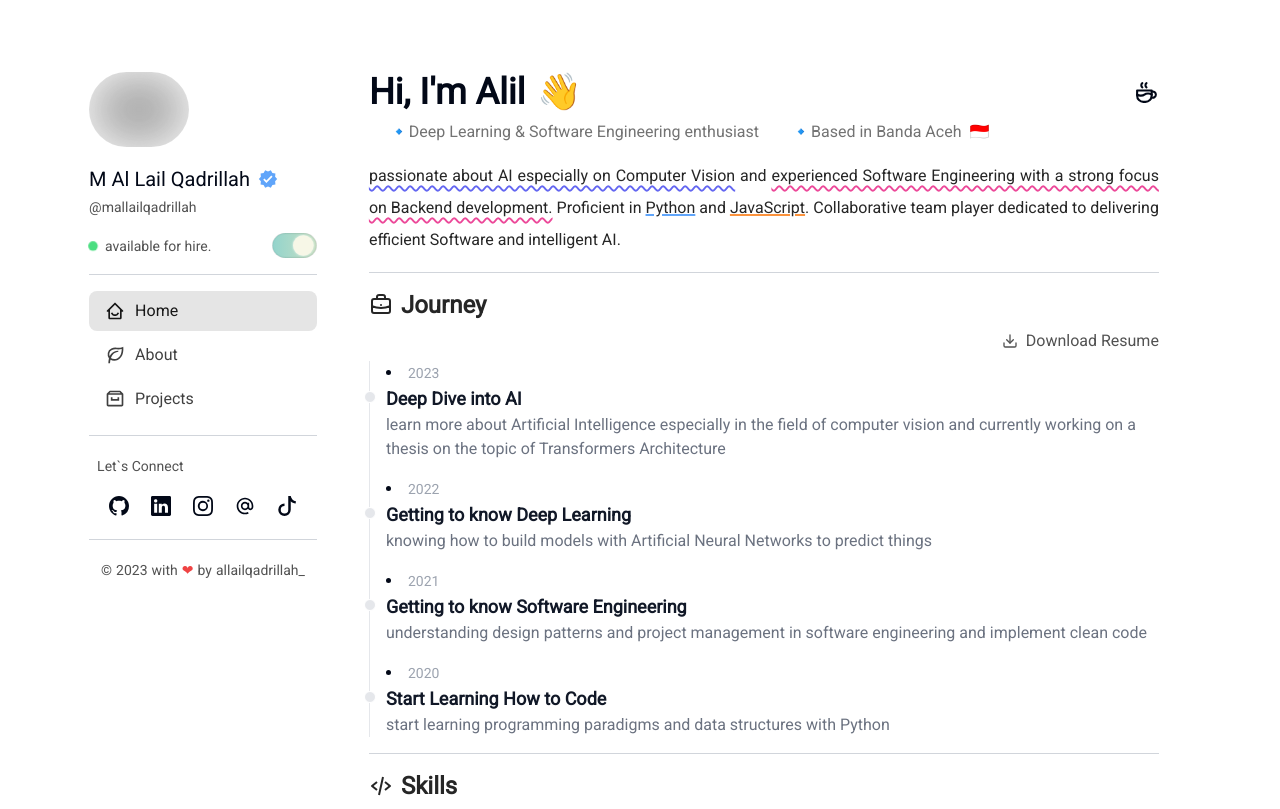
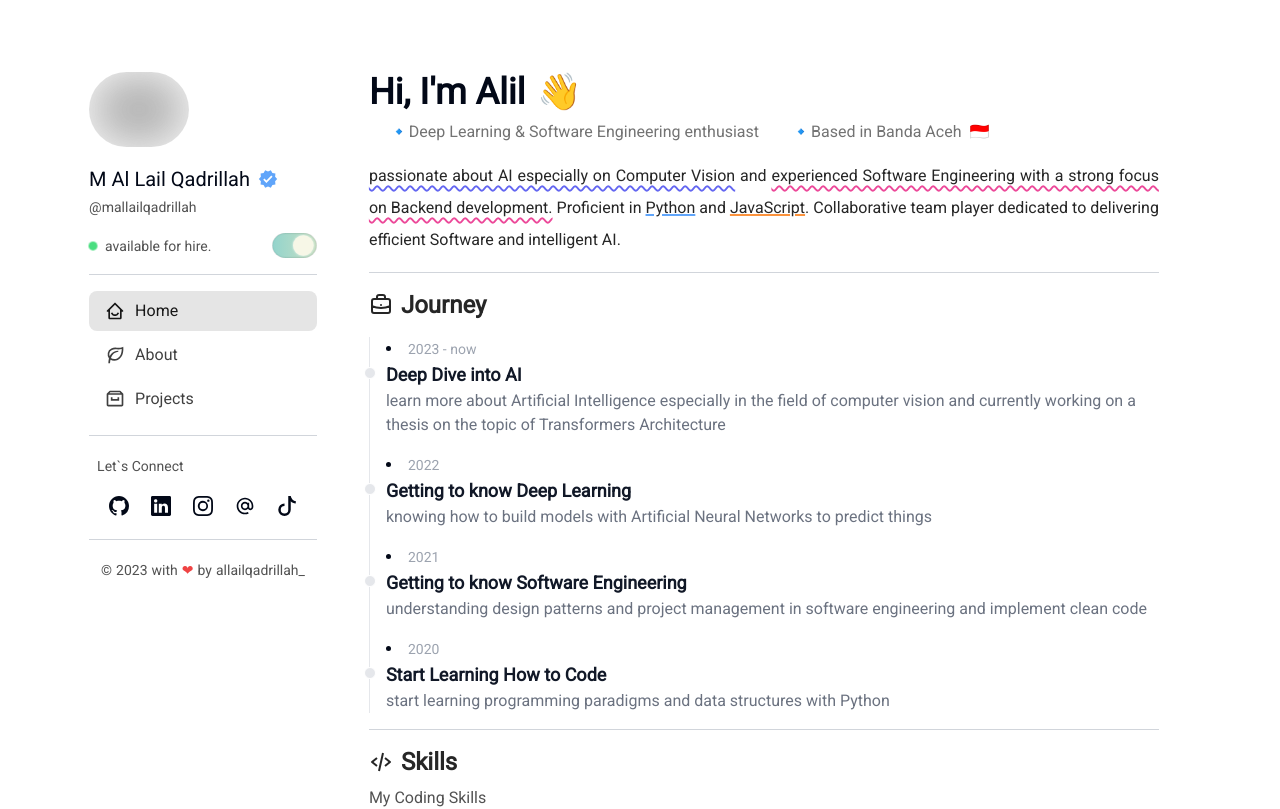
Before and after one commit to allail-qadrillah/Portofolio, a Next.js app: page / in a window 1280 px wide. Shown: the top 809 px of the page. Built offline with nearby package versions, Linux system fonts and the light colour scheme; grey boxes are pictures that could not be loaded.

Commit message:
update: - add now on year - remove Download Resume and Coffe icon

```diff
--- a/constant/timeline.jsx
+++ b/constant/timeline.jsx
@@ -1,6 +1,6 @@
 export const TimeLineData = [
   {
-    year: 2023,
+    year: "2023 - now",
     title: "Deep Dive into AI",
     description: "learn more about Artificial Intelligence especially in the field of computer vision and currently working on a thesis on the topic of Transformers Architecture"
   },
--- a/modules/home/components/Introduction.jsx
+++ b/modules/home/components/Introduction.jsx
@@ -10,7 +10,7 @@ export default function Introduction() {
           <div className="ml-1 animate-waving-hand">👋</div>
         </div>
         <Link href="/" target="_blank" aria-label="buy-me-cofey">
-          <TbCoffee size={25} />
+          {/* <TbCoffee size={25} /> */}
         </Link>
       </div>
       <div className="mt-2 space-y-4">
--- a/modules/home/components/Journey.jsx
+++ b/modules/home/components/Journey.jsx
@@ -21,8 +21,8 @@ export default function Journey() {
           passHref
           className="flex gap-2 items-center hover:gap-3 duration-300 text-neutral-600 dark:text-neutral-500 hover:text-neutral-700 hover:dark:text-neutral-300"
         >
-          <DownloadIcon/>
-          <span>Download Resume</span>
+          {/* <DownloadIcon/> */}
+          {/* <span>Download Resume</span> */}
         </Link>
       </SectionSubHeading>
 
```
